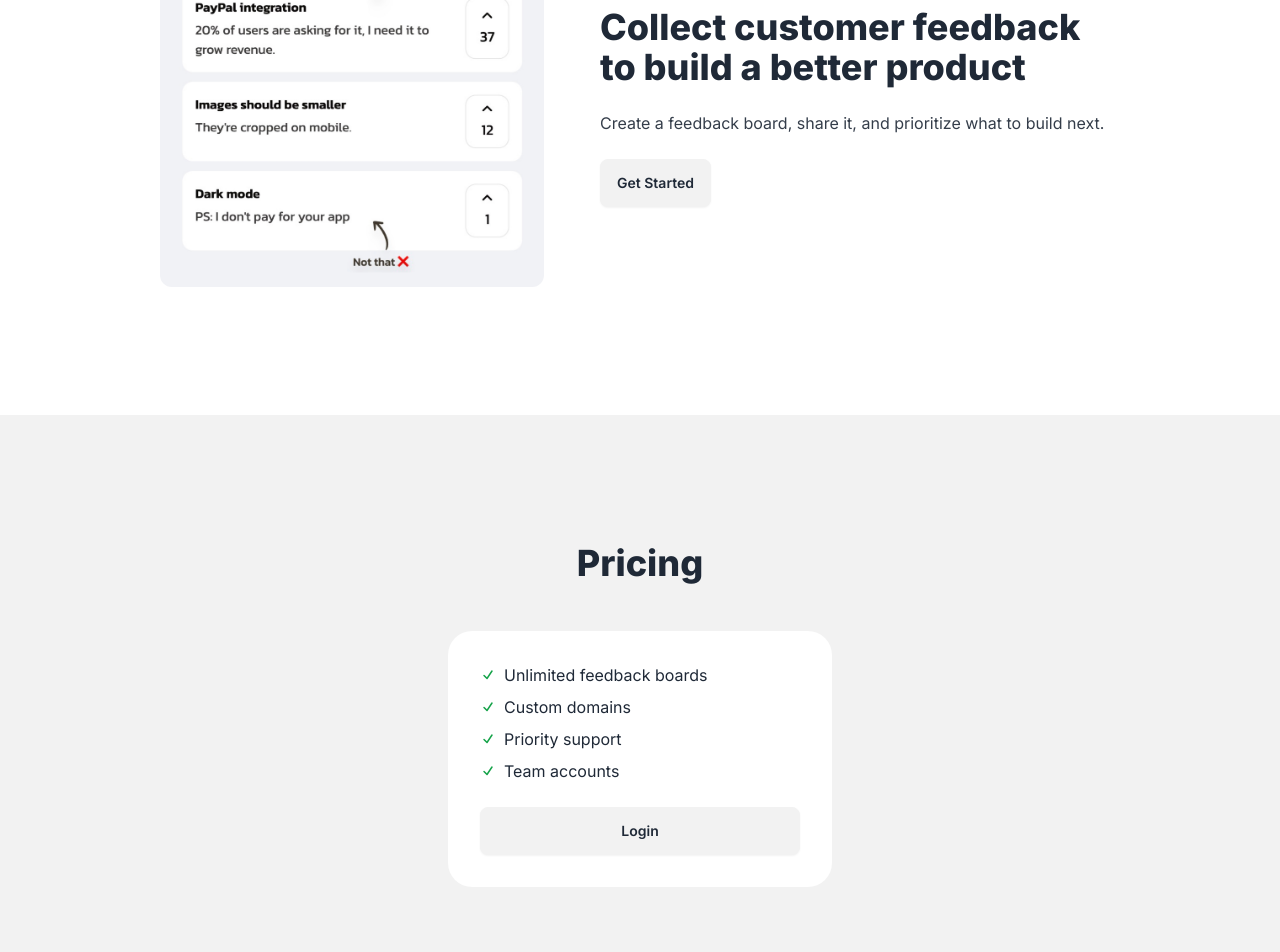
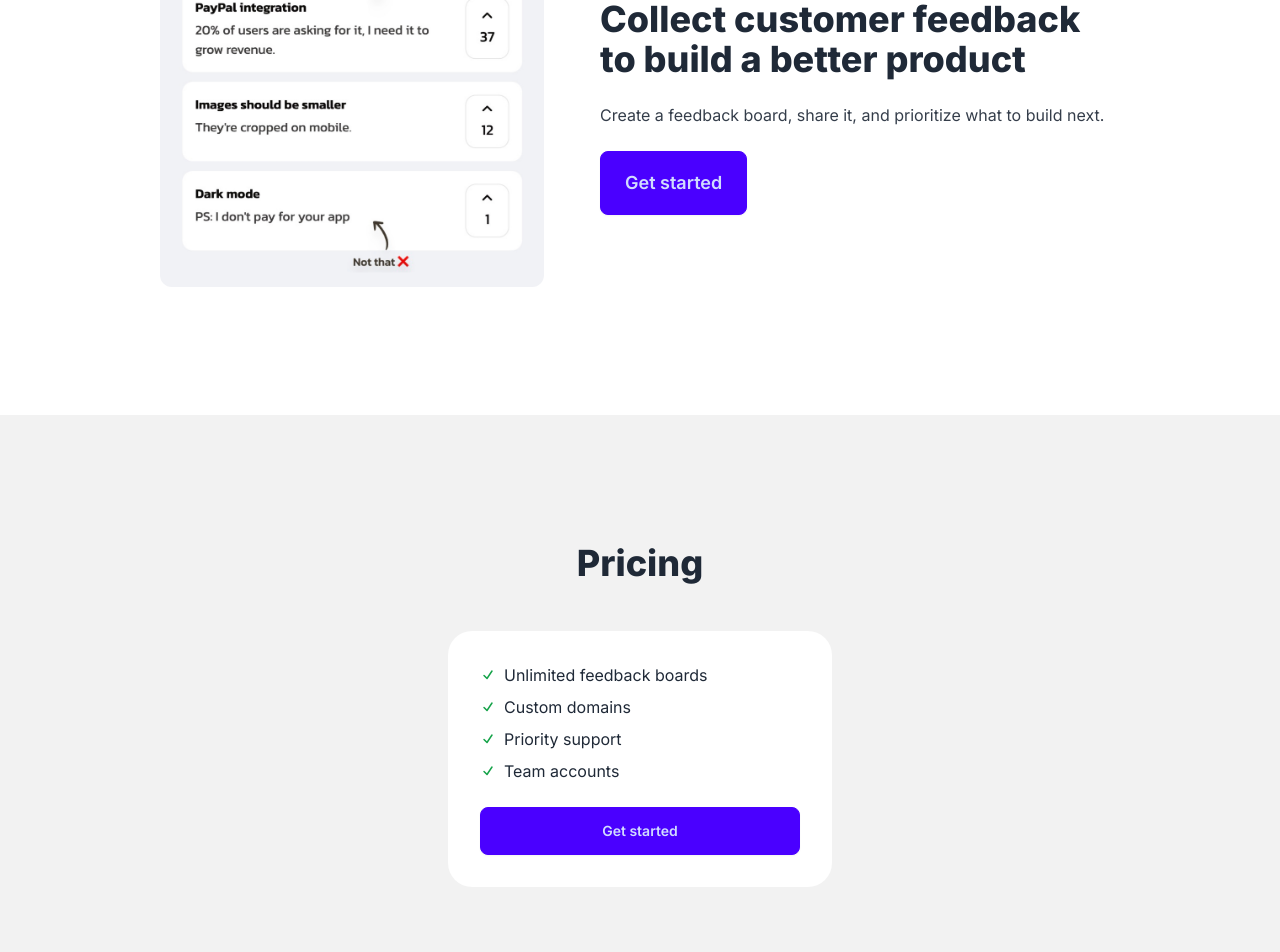
Before and after one commit to angelr1076/unicorn, a Next.js app: page / in a window 1280 px wide. Shown: the part 266-1218 px from the top of the page. Built offline with nearby package versions, Linux system fonts and the light colour scheme; no server answers.

Commit message:
User auth + Google + Email

```diff
--- /dev/null
+++ b/app/dashboard/layout.js
@@ -0,0 +1,12 @@
+import { auth } from '@/auth';
+import { redirect } from 'next/navigation';
+
+export default async function LayoutPrivate({ children }) {
+  const session = await auth();
+
+  // Protect the dashboard
+  if (!session) {
+    redirect('/');
+  }
+  return <div className='min-h-screen bg-base-200'>{children}</div>;
+}
--- a/app/dashboard/page.js
+++ b/app/dashboard/page.js
@@ -1,14 +1,9 @@
 import { auth, signOut } from '@/auth';
-import { redirect } from 'next/navigation';
 import Link from 'next/link';
+import ButtonLogout from '@/components/ButtonLogout';
 
 export default async function Dashboard() {
   const session = await auth();
-
-  // Protect the dashboard
-  if (!session) {
-    redirect('/api/auth/signin');
-  }
 
   const user = session.user;
 
@@ -19,20 +14,14 @@ export default async function Dashboard() {
         <header className='flex items-center justify-between mb-10'>
           <h1 className='text-3xl font-bold'>Dashboard</h1>
 
-          <form
-            action={async () => {
-              'use server';
-              await signOut({ redirectTo: '/' });
-            }}>
-            <button className='btn btn-outline btn-error'>Sign out</button>
-          </form>
+          <ButtonLogout />
         </header>
 
         {/* User Card */}
         <section className='bg-base-100 rounded-2xl p-6 shadow mb-8'>
           <h2 className='text-xl font-semibold mb-2'>Your Account</h2>
           <p className='opacity-80'>
-            Signed in as <strong>{user?.email}</strong>
+            Signed in as <strong>{user?.name || 'friend'}</strong>
           </p>
         </section>
 
--- a/app/page.js
+++ b/app/page.js
@@ -1,4 +1,4 @@
-import Button from '@/components/Button';
+import ButtonLogin from '@/components/ButtonLogin';
 import ListItem from '@/components/ListItem';
 import FAQListItem from '@/components/FAQListItem';
 import Image from 'next/image';
@@ -7,7 +7,6 @@ import { auth } from '@/auth';
 
 export default async function Home() {
   const session = await auth();
-  const isLoggedIn = !!session;
 
   const pricingFeatureList = [
     'Unlimited feedback boards',
@@ -32,9 +31,7 @@ export default async function Home() {
             </a>
           </div>
 
-          <Button href={isLoggedIn ? '/dashboard' : '/api/auth/signin'}>
-            {isLoggedIn ? 'Dashboard' : 'Login'}
-          </Button>
+          <ButtonLogin session={session} />
         </div>
       </section>
 
@@ -45,18 +42,18 @@ export default async function Home() {
           alt='Product Demo'
           className='w-96 rounded-xl'
         />
+
         <div>
           <h1 className='text-4xl font-extrabold mb-6'>
             Collect customer feedback to build a better product
           </h1>
+
           <p className='opacity-90 mb-6'>
             Create a feedback board, share it, and prioritize what to build
             next.
           </p>
 
-          <Button href={isLoggedIn ? '/dashboard' : '/api/auth/signin'}>
-            {isLoggedIn ? 'Go to Dashboard' : 'Get Started'}
-          </Button>
+          <ButtonLogin session={session} extraStyle='btn-lg' />
         </div>
       </section>
 
@@ -72,11 +69,7 @@ export default async function Home() {
               ))}
             </ul>
 
-            <Button
-              href={isLoggedIn ? '/dashboard' : '/api/auth/signin'}
-              className='w-full mt-6'>
-              {isLoggedIn ? 'Dashboard' : 'Login'}
-            </Button>
+            <ButtonLogin session={session} extraStyle='w-full mt-6' />
           </div>
         </div>
       </section>
--- a/components/Button.js
+++ /dev/null
@@ -1,26 +0,0 @@
-import Link from 'next/link';
-import clsx from 'clsx';
-
-export default function Button({
-  href,
-  children,
-  color = 'primary',
-  size = 'md',
-  outline = false,
-  className = '',
-  ...props
-}) {
-  const styles = clsx(
-    'btn',
-    `btn-${color}`,
-    size !== 'md' && `btn-${size}`,
-    outline && 'btn-outline',
-    className
-  );
-
-  return (
-    <Link href={href} className={styles} {...props}>
-      {children}
-    </Link>
-  );
-}
--- /dev/null
+++ b/components/ButtonLogin.js
@@ -0,0 +1,26 @@
+'use client';
+
+import Link from 'next/link';
+import { signIn } from 'next-auth/react';
+
+const ButtonLogin = ({ session, extraStyle = '' }) => {
+  const dashboardUrl = '/dashboard';
+
+  if (session) {
+    return (
+      <Link href={dashboardUrl} className={`btn btn-primary ${extraStyle}`}>
+        Go to dashboard
+      </Link>
+    );
+  }
+
+  return (
+    <button
+      className={`btn btn-primary ${extraStyle}`}
+      onClick={() => signIn(undefined, { callbackUrl: dashboardUrl })}>
+      Get started
+    </button>
+  );
+};
+
+export default ButtonLogin;
--- /dev/null
+++ b/components/ButtonLogout.js
@@ -0,0 +1,15 @@
+'use client';
+import { signOut } from 'next-auth/react';
+
+const ButtonLogout = () => {
+  return (
+    <button
+      className='btn btn-outline btn-error'
+      type='submit'
+      onClick={() => signOut({ callbackUrl: '/' })}>
+      Logout
+    </button>
+  );
+};
+
+export default ButtonLogout;
```
